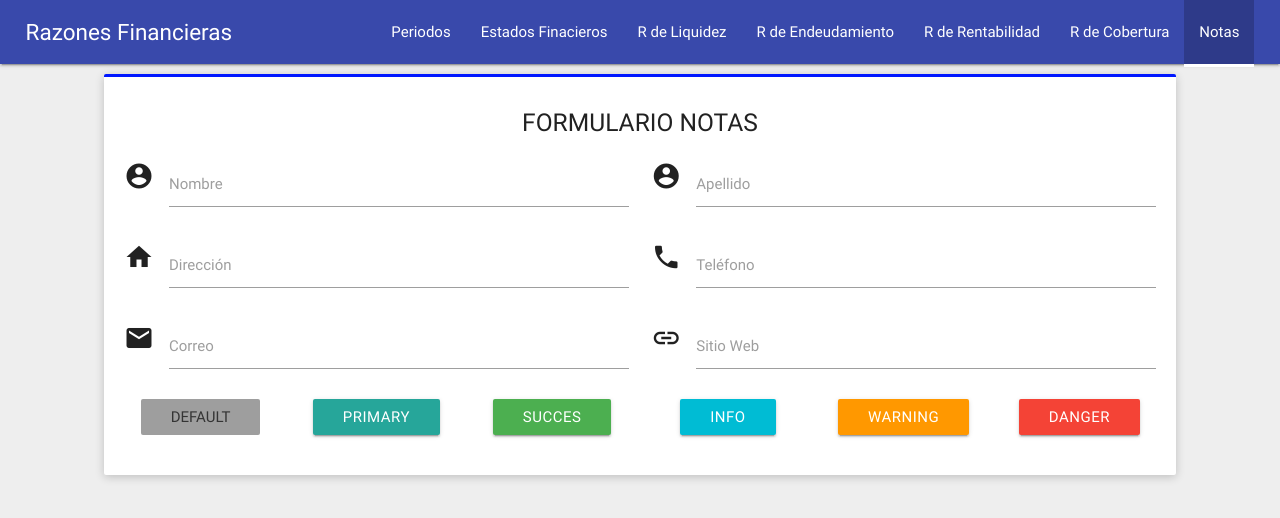
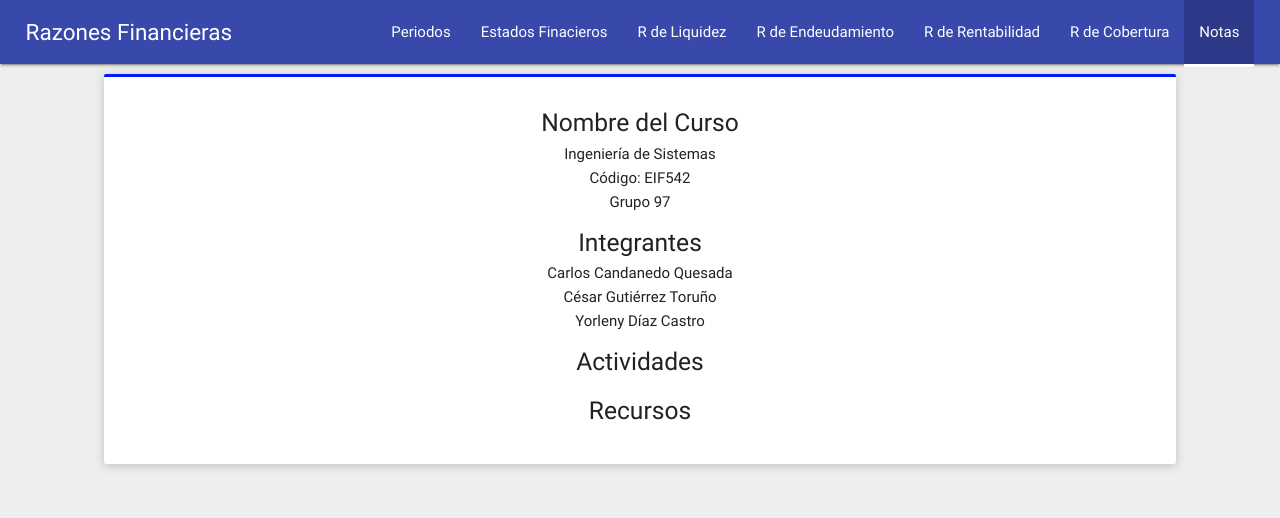
Before and after one commit to cesartoruo15/ProyectoRazonesFinancieras, an Angular app: page /notas in a window 1280 px wide. Shown: the top 518 px of the page. Built offline with nearby package versions, Linux system fonts and the light colour scheme; what angular2-materialize would draw is missing.

Commit message:
Commit #1 - Notas
Se realiza la pagina de notas, además se corrigen errores en R-Liquidez, lo de Estado_Financiero es solo formato.

```diff
--- a/src/app/Componentes/notas/notas.component.html
+++ b/src/app/Componentes/notas/notas.component.html
@@ -1,67 +1,25 @@
-
 <!-- Pagina de Notas -->
 <main>
   <div class="container">
     <div class="row">
-          <div id="cajas" class="z-depth-1">
+      <div id="cajas2" class="z-depth-1">
         <div class="row">
-              <h5 class="center-align">FORMULARIO NOTAS</h5>
-              <form class="col s12">
+          <h5 class="center-align">Nombre del Curso</h5>
+          <h6 class="center-align">Ingeniería de Sistemas</h6>
+          <h6 class="center-align">Código: EIF542</h6>
+          <h6 class="center-align">Grupo 97</h6>
+        </div>
         <div class="row">
-                  <div class="input-field col s12 m12 l6">
-                    <i class="material-icons prefix">account_circle</i>
-                    <input id="icon_prefix" type="text" class="validate">
-                    <label for="icon_prefix">Nombre</label>
+          <h5 class="center-align">Integrantes</h5>
+          <h6 class="center-align">Carlos Candanedo Quesada</h6>
+          <h6 class="center-align">César Gutiérrez Toruño</h6>
+          <h6 class="center-align">Yorleny Díaz Castro</h6>
         </div>
-                  <div class="input-field col s12 m12 l6">
-                    <i class="material-icons prefix">account_circle</i>
-                    <input id="icon_telephone" type="tel" class="validate">
-                    <label for="icon_telephone">Apellido</label>
+        <div class="row">
+            <h5 class="center-align">Actividades</h5>
         </div>
-
-                  <div class="input-field col s12 m12 l6">
-                    <i class="material-icons prefix">home</i>
-                    <input id="icon_prefix" type="text" class="validate">
-                    <label for="icon_prefix">Dirección</label>
-                  </div>
-                  <div class="input-field col s12 m12 l6">
-                    <i class="material-icons prefix">phone</i>
-                    <input id="icon_telephone" type="tel" class="validate">
-                    <label for="icon_telephone">Teléfono</label>
-                  </div>
-
-                  <div class="input-field col s12 m12 l6">
-                    <i class="material-icons prefix">email</i>
-                    <input id="icon_prefix" type="text" class="validate">
-                    <label for="icon_prefix">Correo</label>
-                  </div>
-                  <div class="input-field col s12 m12 l6">
-                    <i class="material-icons prefix">link</i>
-                    <input id="icon_telephone" type="tel" class="validate">
-                    <label for="icon_telephone">Sitio Web</label>
-                  </div>
-                </div>
-                <div class="row center">
-                  <div class="col s12 m12 l2">
-                    <a class="waves-effect waves-teal btn-flat grey">DEFAULT</a>
-                  </div>
-                  <div class="col s12 m12 l2">
-                    <a class="waves-effect waves-light btn">PRIMARY</a>
-                  </div>
-                  <div class="col s12 m12 l2">
-                    <a class="waves-effect waves-light btn green">SUCCES</a>
-                  </div>
-                  <div class="col s12 m12 l2">
-                    <a class="waves-effect waves-light btn cyan">INFO</a>
-                  </div>
-                  <div class="col s12 m12 l2">
-                    <a class="waves-effect waves-light btn orange">WARNING</a>
-                  </div>
-                  <div class="col s12 m12 l2">
-                    <a class="waves-effect waves-light btn red">DANGER</a>
-                  </div>
-                </div>
-              </form>
+        <div class="row">
+            <h5 class="center-align">Recursos</h5>
         </div>
       </div>
     </div>
--- a/src/app/Componentes/rliquidez/rliquidez.component.html
+++ b/src/app/Componentes/rliquidez/rliquidez.component.html
@@ -16,7 +16,7 @@
                     <th>Primer Periodo</th>
                   </div>
                   <div class="col s4">
-                    <th>Primer Periodo</th>
+                    <th>Segundo Periodo</th>
                   </div>
                 </tr>
               </thead>
```
Also changed, not shown: src/app/Componentes/estado-financiero/estado-financiero.component.html (+4 -3 lines). Lines whose indentation alone changed are shown as unchanged.
